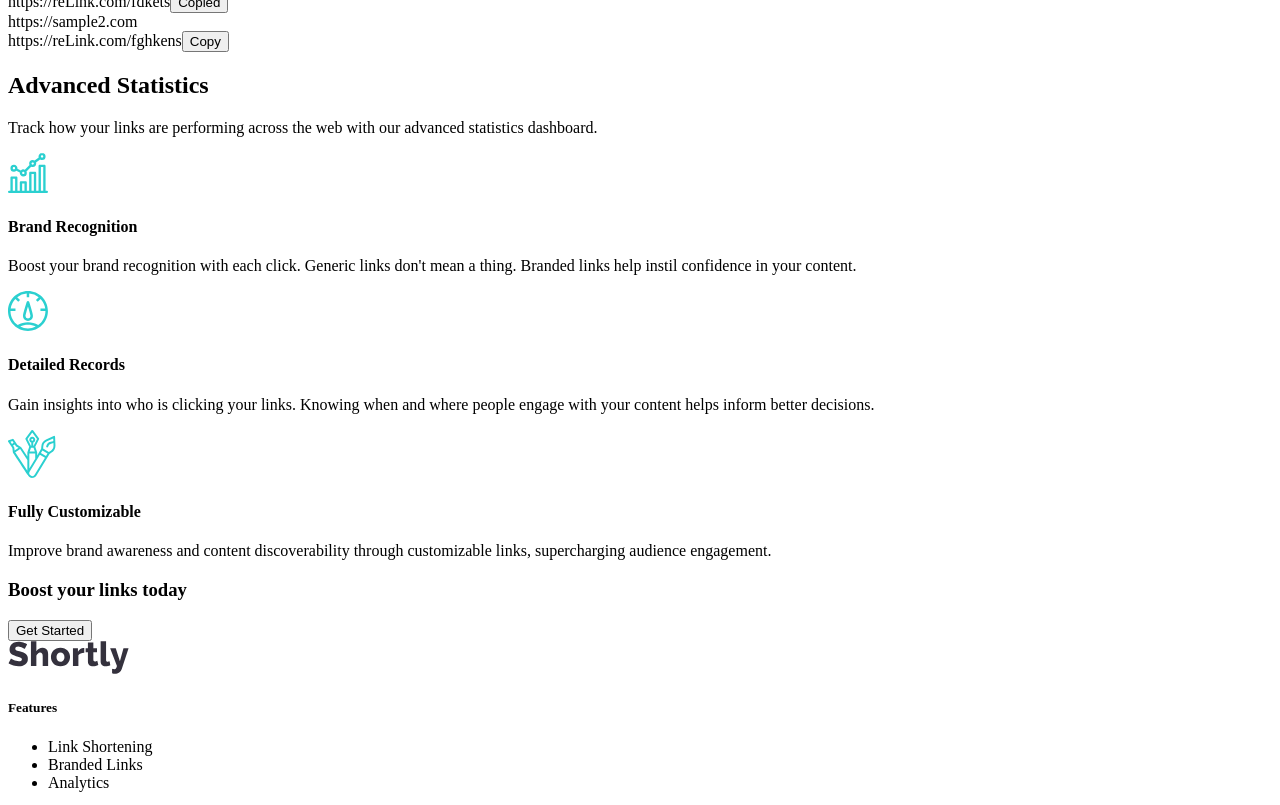
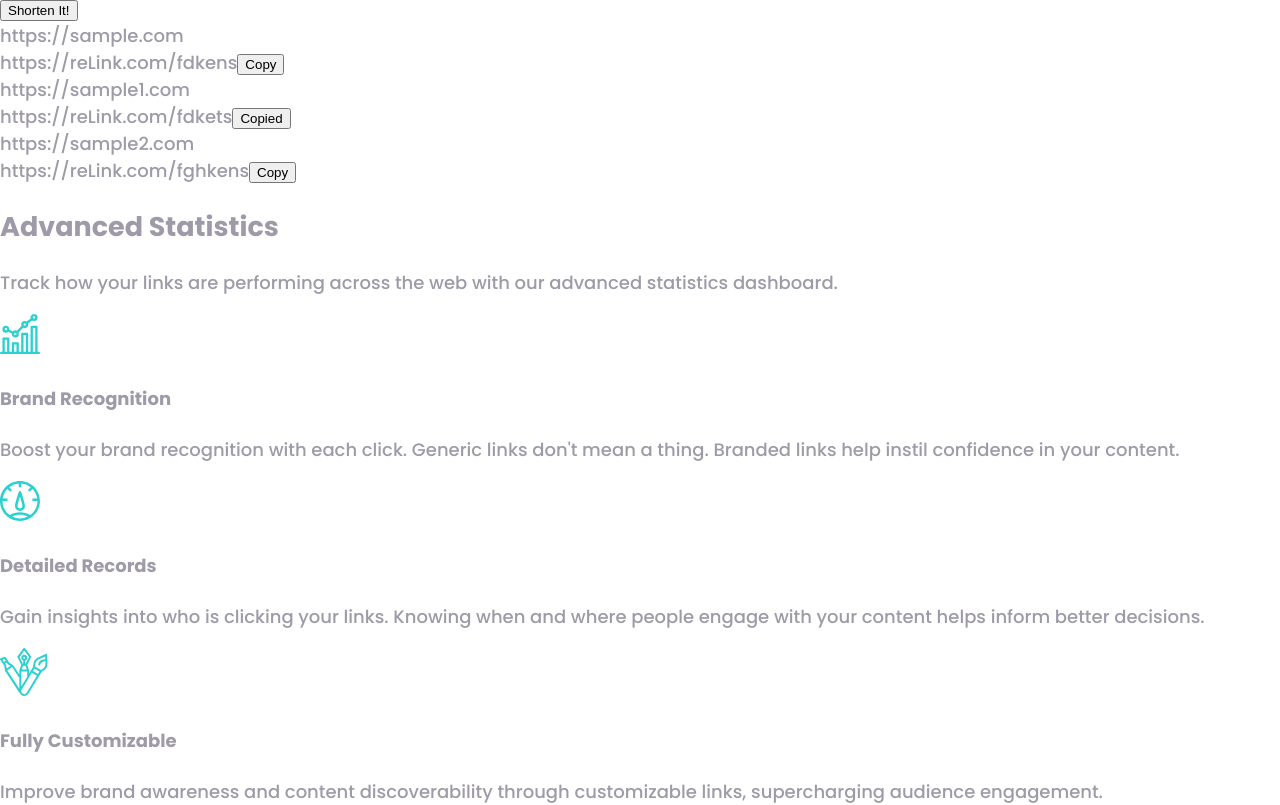
Before and after one commit to codepraycode/shortly, a React (Vite) app: page / in a window 1280 px wide. Shown: the part 880-1685 px from the top of the page. Built offline with nearby package versions, Linux system fonts and the light colour scheme.

Commit message:
Setup styles

```diff
--- /dev/null
+++ b/scss/App.scss
@@ -0,0 +1 @@
+@import './setup';
--- /dev/null
+++ b/scss/_setup.scss
@@ -0,0 +1,26 @@
+// Styles setup
+
+// Using google fonts -- poppins
+@use './variables' as *;
+@import url('https://fonts.googleapis.com/css2?family=Poppins:wght@500;700&display=swap');
+
+
+*{
+    box-sizing: border-box;
+}
+
+body{
+    margin: 0;
+    padding: 0;
+
+    width: 100%;
+    height: 100%;
+
+    font-family: $font-fm;
+    font-size: $base-fs;
+    font-weight: $fw-500;
+
+
+    color: $grayish-violet;
+
+}
--- /dev/null
+++ b/scss/_variables.scss
@@ -0,0 +1,23 @@
+// Style variables
+
+
+// ========= Colors ==========
+
+// Primary
+$cyan:hsl(180, 66%, 49%);
+$dark-violet:hsl(257, 27%, 26%);
+
+// Secondary
+$red:hsl(0, 87%, 67%);
+
+// Neutral
+$gray:hsl(0, 0%, 75%);
+$grayish-violet:hsl(257, 7%, 63%);
+$very-dark-blue:hsl(255, 11%, 22%);
+$very-dark-violet:hsl(260, 8%, 14%);
+
+// ============ Font and sizes ==========
+$base-fs: 18px;
+$fw-500: 500;
+$fw-700: 700;
+$font-fm:'Poppins', sans-serif;
--- a/src/main.jsx
+++ b/src/main.jsx
@@ -1,5 +1,6 @@
 import React from 'react';
 import ReactDOM from 'react-dom';
+import '../scss/App.scss';
 import App from './App';
 
 ReactDOM.render(
```
